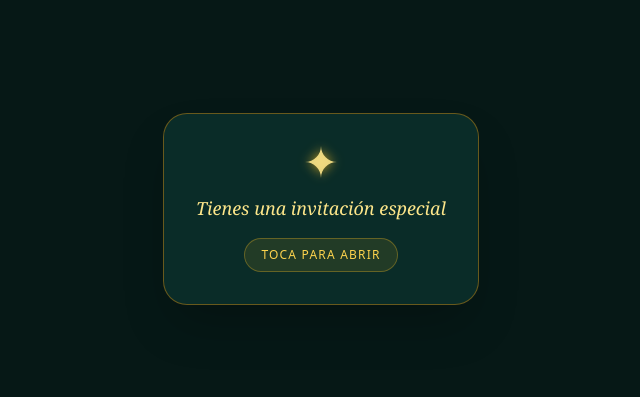
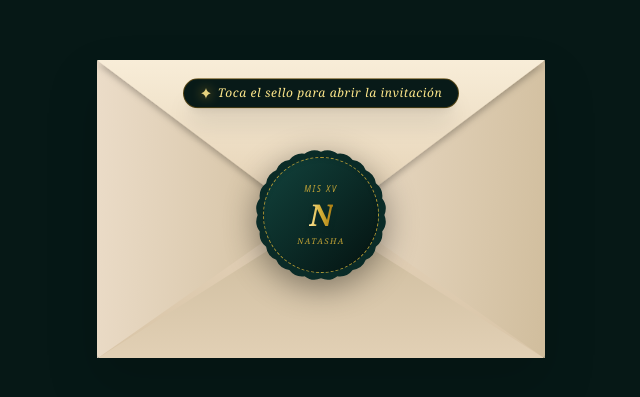
Before and after one commit to 54lv4d0r/Koneko_invitacion, a Next.js app: page / in a window 1280 px wide. Shown: the part 191-588 px from the top of the page, without its empty margins (319-959 px from the left). Built offline with nearby package versions, Linux system fonts and the light colour scheme.

Commit message:
Update page.tsx

```diff
--- a/src/app/page.tsx
+++ b/src/app/page.tsx
@@ -11,9 +11,9 @@ const EVENT_DATA = {
   quinceaneraName: "Natasha",
   subtitle: "TE INVITO A MIS XV AÑOS",
   dateText: "15 de Agosto, 2026",
-  targetDate: "2026-08-15T18:00:00", // Fecha exacta para el contador
+  targetDate: "2026-08-15T18:00:00",
   quote: '"Hay momentos inolvidables que se atesoran en el corazón para siempre. Por esa razón, quiero que compartas conmigo este día tan especial."',
-  whatsappNumber: "50500000000", // Cambia por tu número con código de país
+  whatsappNumber: "50500000000", // Cambia por tu número
   whatsappMessage: "¡Hola! Confirmo mi asistencia a los XV Años de Natasha ✨",
   locationAddress: "Salón de Eventos El Imperio, León, Nicaragua",
   googleMapsEmbedUrl: "https://www.google.com/maps/embed?pb=!1m18!1m12!1m3!1d15582.528343764511!2d-86.883333!3d12.433333!2m3!1f0!2f0!3f0!3m2!1i1024!2i768!4f13.1!3m3!1m2!1s0x8f711e30a5ad8f6b%3A0xa618dbb2b622c7a!2sLe%C3%B3n!5e0!3m2!1ses!2sni!4v1620000000000!5m2!1es!2sni",
@@ -129,9 +129,8 @@ const CountdownTimer = ({ targetDate }: { targetDate: string }) => {
   );
 };
 
-// Carrusel Estilo Polaroid para 30 fotos
+// Carrusel Estilo Polaroid
 const PolaroidCarousel = () => {
-  // Array de ejemplo - Puedes poner hasta 30 rutas de imagen aquí
   const photos = Array.from({ length: 30 }, (_, i) => `/galeria/foto_${i + 1}.jpg`);
   const [currentIndex, setCurrentIndex] = useState(0);
 
@@ -145,7 +144,6 @@ const PolaroidCarousel = () => {
 
   return (
     <div className="relative w-full max-w-xs flex flex-col items-center">
-      {/* Marco Polaroid */}
       <div className="w-full bg-amber-50/95 p-3 pb-8 rounded-sm shadow-2xl transform rotate-1 border border-amber-200/50">
         <div className="relative w-full aspect-[4/5] bg-neutral-900 overflow-hidden rounded-sm">
           <img
@@ -153,7 +151,6 @@ const PolaroidCarousel = () => {
             alt={`Recuerdo ${currentIndex + 1}`}
             className="w-full h-full object-cover transition-opacity duration-300"
             onError={(e) => {
-              // Fallback si aún no has subido las fotos reales
               (e.target as HTMLElement).style.display = 'none';
             }}
           />
@@ -166,7 +163,6 @@ const PolaroidCarousel = () => {
         </p>
       </div>
 
-      {/* Botones de Navegación Lateral */}
       <div className="flex justify-between w-full mt-4 px-2">
         <button
           onClick={prevSlide}
@@ -209,6 +205,33 @@ export default function Home() {
     }
   };
 
+  // Generador geométrico de floripondio para el sello de lacre
+  const generateScallopedPath = (radius = 48, numScallops = 24, scallopDepth = 3.5) => {
+    const center = 50;
+    let path = '';
+    for (let i = 0; i < numScallops; i++) {
+      const angleStep = (Math.PI * 2) / numScallops;
+      const a1 = i * angleStep;
+      const a2 = (i + 1) * angleStep;
+      const aMid = (a1 + a2) / 2;
+
+      const x1 = center + radius * Math.cos(a1);
+      const y1 = center + radius * Math.sin(a1);
+
+      const xMid = center + (radius + scallopDepth) * Math.cos(aMid);
+      const yMid = center + (radius + scallopDepth) * Math.sin(aMid);
+
+      const x2 = center + radius * Math.cos(a2);
+      const y2 = center + radius * Math.sin(a2);
+
+      if (i === 0) {
+        path += `M ${x1.toFixed(2)} ${y1.toFixed(2)} `;
+      }
+      path += `Q ${xMid.toFixed(2)} ${yMid.toFixed(2)}, ${x2.toFixed(2)} ${y2.toFixed(2)} `;
+    }
+    return path + 'Z';
+  };
+
   return (
     <div className="relative min-h-screen bg-[#040e0d] text-amber-50 select-none font-sans">
       <audio ref={audioRef} loop src="https://invitacion-celebriq.b-cdn.net/wp-content/uploads/2025/07/Coldplay.mp3" />
@@ -223,28 +246,103 @@ export default function Home() {
         </button>
       )}
 
-      {/* PANTALLA INICIAL: SOBRE (Intro) */}
+      {/* PANTALLA INICIAL: SOBRE VECTORIAL CON SELLO DE LACRE */}
       <AnimatePresence>
         {!isOpen && (
           <motion.div
-            exit={{ opacity: 0, transition: { duration: 0.8 } }}
-            className="fixed inset-0 z-40 flex items-center justify-center bg-[#061816] p-4"
+            key="envelope"
+            initial={{ opacity: 1 }}
+            exit={{ opacity: 0, transition: { duration: 0.8, delay: 0.1 } }}
+            className="fixed inset-0 z-40 flex items-center justify-center bg-[#061816] p-4 sm:p-6"
           >
-            <button
-              onClick={handleOpenEnvelope}
-              className="bg-[#0a2c28] border border-amber-500/40 p-8 rounded-3xl shadow-2xl text-center max-w-xs flex flex-col items-center gap-4 cursor-pointer active:scale-95 transition-transform"
-            >
-              <LuxurySparkle size={32} />
-              <span className="text-amber-200 font-serif italic text-lg">Tienes una invitación especial</span>
-              <span className="bg-amber-400/10 text-amber-300 text-xs uppercase tracking-widest px-4 py-2 rounded-full border border-amber-400/30">
-                Toca para abrir
-              </span>
-            </button>
+            <div className="relative w-full max-w-md aspect-[3/2] flex items-center justify-center filter drop-shadow-2xl">
+
+              <svg
+                viewBox="0 0 600 400"
+                className="absolute inset-0 w-full h-full"
+                preserveAspectRatio="xMidYMid meet"
+              >
+                <defs>
+                  <linearGradient id="envelopeBg" x1="0%" y1="0%" x2="0%" y2="100%">
+                    <stop offset="0%" stopColor="#eedfcc" />
+                    <stop offset="100%" stopColor="#d9c5a7" />
+                  </linearGradient>
+
+                  <linearGradient id="flapTop" x1="0%" y1="0%" x2="0%" y2="100%">
+                    <stop offset="0%" stopColor="#f8edd8" />
+                    <stop offset="100%" stopColor="#e2ceb0" />
+                  </linearGradient>
+
+                  <linearGradient id="flapBottom" x1="0%" y1="100%" x2="0%" y2="0%">
+                    <stop offset="0%" stopColor="#e2d0b5" />
+                    <stop offset="100%" stopColor="#cbba9b" />
+                  </linearGradient>
+
+                  <linearGradient id="flapSide" x1="0%" y1="0%" x2="100%" y2="0%">
+                    <stop offset="0%" stopColor="#ebdcc8" />
+                    <stop offset="100%" stopColor="#cfbc9b" />
+                  </linearGradient>
+
+                  <filter id="shadowFlap" x="-10%" y="-10%" width="120%" height="130%">
+                    <feDropShadow dx="0" dy="5" stdDeviation="4" floodColor="#000000" floodOpacity="0.25" />
+                  </filter>
+                </defs>
+
+                <rect x="0" y="0" width="600" height="400" rx="6" fill="url(#envelopeBg)" />
+                <path d="M 0 400 L 300 210 L 600 400 Z" fill="url(#flapBottom)" />
+                <path d="M 0 0 L 285 200 L 0 400 Z" fill="url(#flapSide)" opacity="0.9" />
+                <path d="M 600 0 L 315 200 L 600 400 Z" fill="url(#flapSide)" opacity="0.85" />
+                <path
+                  d="M 0 0 L 600 0 L 318 212 Q 300 226, 282 212 Z"
+                  fill="url(#flapTop)"
+                  filter="url(#shadowFlap)"
+                />
+              </svg>
+
+              {/* Mensaje de apoyo arriba del sobre */}
+              <div className="absolute z-20 flex flex-col items-center top-3 sm:top-5">
+                <motion.div
+                  animate={{ y: [0, -3, 0] }}
+                  transition={{ repeat: Infinity, duration: 2, ease: "easeInOut" }}
+                  className="bg-[#081a18] text-amber-200 text-[10px] sm:text-xs font-serif italic tracking-wider px-4 py-1.5 rounded-full shadow-xl border border-amber-500/30 flex items-center gap-1.5"
+                >
+                  <LuxurySparkle size={12} />
+                  <span>Toca el sello para abrir la invitación</span>
+                </motion.div>
+              </div>
+
+              {/* SELLO DE LACRE INTERACTIVO */}
+              <div className="absolute z-30 flex items-center justify-center top-[52%] left-[50%] -translate-x-1/2 -translate-y-1/2">
+                <motion.button
+                  whileHover={{ scale: 1.05 }}
+                  whileTap={{ scale: 0.95 }}
+                  onClick={handleOpenEnvelope}
+                  className="relative w-32 h-32 sm:w-36 sm:h-36 cursor-pointer flex items-center justify-center filter drop-shadow-[0_8px_16px_rgba(0,0,0,0.4)]"
+                >
+                  <svg viewBox="0 0 100 100" className="absolute inset-0 w-full h-full text-[#0a2b27]" fill="currentColor">
+                    <path d={generateScallopedPath(44, 24, 3)} />
+                  </svg>
+
+                  <div className="relative z-10 w-[80%] h-[80%] rounded-full border border-dashed border-[#d4af37]/80 flex flex-col items-center justify-center p-2 text-center bg-gradient-to-br from-[#12423c] via-[#0b2b27] to-[#041210] shadow-inner">
+                    <span className="text-[7px] sm:text-[8px] font-sans italic tracking-[0.2em] text-[#d4af37] opacity-90 uppercase mb-0.5">
+                      Mis XV
+                    </span>
+                    <span className="text-2xl sm:text-3xl font-serif font-bold italic text-transparent bg-clip-text bg-gradient-to-r from-[#ffe699] via-[#d4af37] to-[#aa7c11] drop-shadow-md my-0">
+                      {EVENT_DATA.quinceaneraName.charAt(0)}
+                    </span>
+                    <span className="text-[7px] sm:text-[8px] font-serif italic tracking-[0.18em] text-[#d4af37] opacity-90 uppercase mt-0.5">
+                      {EVENT_DATA.quinceaneraName}
+                    </span>
+                  </div>
+                </motion.button>
+              </div>
+
+            </div>
           </motion.div>
         )}
       </AnimatePresence>
 
-      {/* CONTENEDOR PRINCIPAL SCROLLABLE SNAP (ANCHO MÓVIL) */}
+      {/* CONTENEDOR PRINCIPAL SCROLLABLE SNAP (10 PANELES) */}
       {isOpen && (
         <main className="h-screen w-full snap-y snap-mandatory overflow-y-scroll scroll-smooth">
 
@@ -335,7 +433,6 @@ export default function Home() {
                 <p className="text-xs text-amber-100/80 mt-1 max-w-xs mx-auto">{EVENT_DATA.locationAddress}</p>
               </div>
 
-              {/* Mini mapa interactivo */}
               <div className="w-full aspect-square rounded-2xl overflow-hidden border border-amber-500/30 shadow-2xl my-auto">
                 <iframe
                   src={EVENT_DATA.googleMapsEmbedUrl}
```
